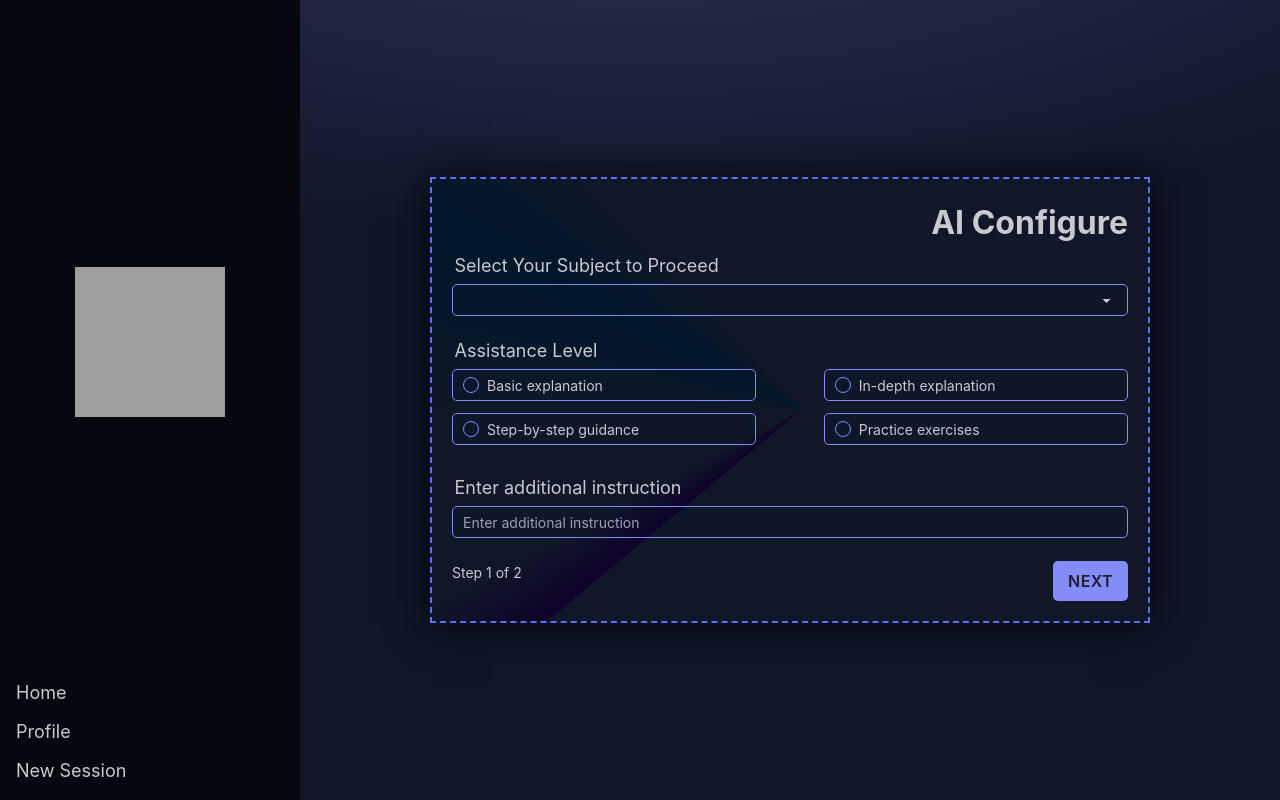
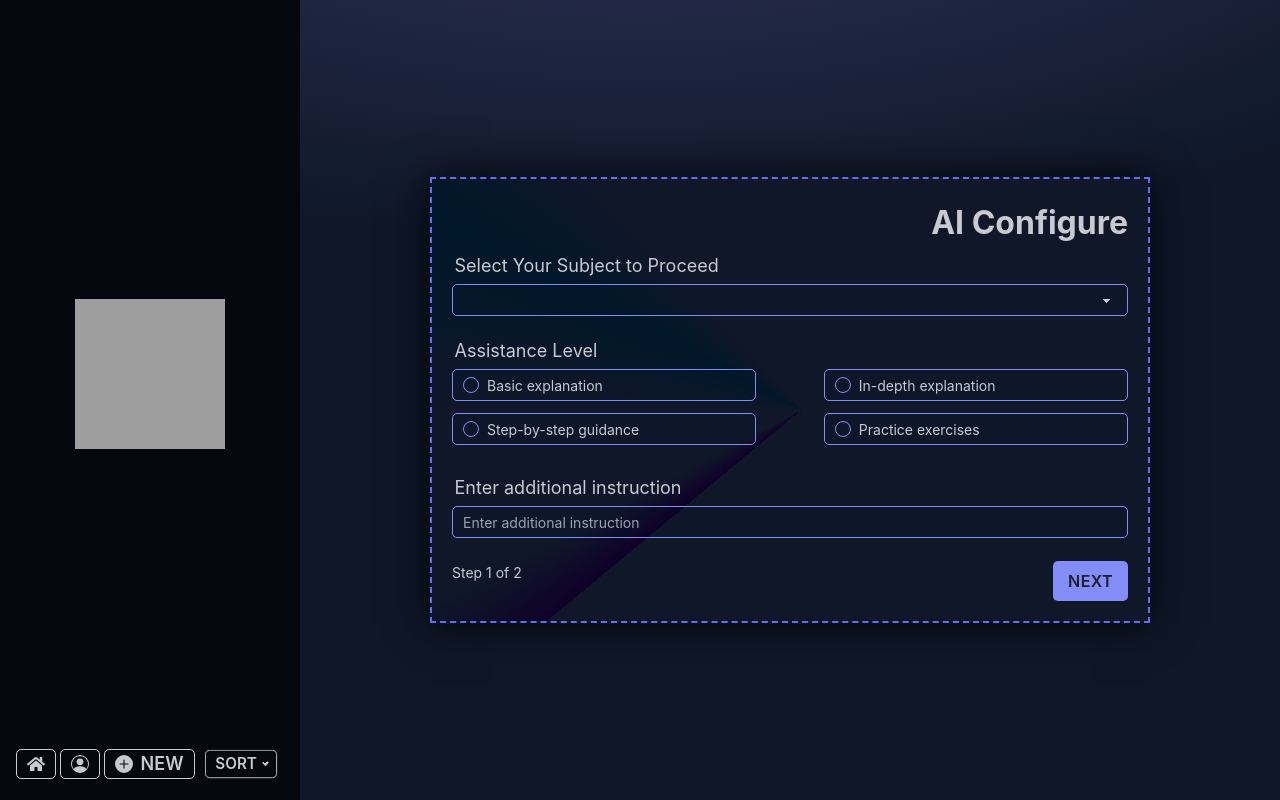
Before and after one commit to hasanshahriar32/neuronex_client, a React (Vite) app: page /ai in a window 1280 px wide. Built offline with nearby package versions, Linux system fonts and the light colour scheme; no server answers; sample sign-in values are in the browser's storage; grey boxes are pictures that could not be loaded.

Commit message:
updated dashboard menu

```diff
--- a/src/layout/Dashboard/Dashboard.jsx
+++ b/src/layout/Dashboard/Dashboard.jsx
@@ -6,6 +6,8 @@ import { AiContext } from "../../Contexts/FormContext/FormContext";
 import { AuthContext } from "../../Contexts/UserContext/UserContext";
 import SideCard from "./Components/SideCard";
 import DrawerToggle from "./DrawerToggle";
+import { FaHome } from "react-icons/fa";
+import { BsPersonCircle, BsFillPlusCircleFill } from "react-icons/bs";
 const Dashboard = () => {
   const { setAiConfig, drawerOpen, setDrawerOpen } = useContext(AiContext);
   const navigate = useNavigate();
@@ -107,7 +109,7 @@ const Dashboard = () => {
             <ul className="menu lg:menu-horizontal bg-base-200  text-lg   rounded-box lg:mb-64">
               <li>
                 <details>
-                  <summary className="btn   text-md lg:btn-secondary btn-ghost ">
+                  <summary className="btn   text-md btn-success btn-outline ">
                     {/* <button className="btn  w-8 lg:w-full text-md lg:btn-secondary btn-ghost ">
                       <FaSort /> */}
 
@@ -145,22 +147,41 @@ const Dashboard = () => {
             )}
           </div>
 
-          <li>
-            <Link to="/">Home</Link>
-          </li>
-          <li>
-            <Link to="/profile">Profile</Link>
-          </li>
-          <li>
+          <li className= 'flex flex-row border- items-center lg:justify-between gap-2 justify-end lg:gap-0 text-md lg:text-lg'>
+            <Link className="text-md btn btn-neutral shadow-sm btn-outline lg:text-lg" to="/"><FaHome /></Link>
+
+            <Link className="text-md btn btn-neutral shadow-sm btn-outline lg:text-lg" to="/profile"><BsPersonCircle /></Link>
+
             <Link
+              className= 'flex flex-row btn btn-neutral shadow-sm btn-outline items-center justify-center gap-2 text-md lg:text-lg'
               onClick={(e) => {
                 e.preventDefault();
                 setAiConfig([]);
-                navigate("/dashboard/compose");
+                navigate("/ai/compose");
               }}
             >
-              New Session
+
+             <span><BsFillPlusCircleFill /></span>
+             <span>NEW</span>
             </Link>
+            <ul className="menu menu-horizontal lg:flex hidden bg-base-200 text-lg rounded-box ">
+  <li className=''>
+    <details className="relative">
+      <summary className="btn text-md btn-neutral shadow-sm btn-outline">
+        <span className="flex">Sort</span>
+      </summary>
+      <ul className="absolute right-0 bottom-full flex flex-col-reverse z-40">
+        <li className="bg-base-100 m-2 text-lg rounded-lg">
+          <a>View All</a>
+        </li>
+        <li className="bg-base-100 m-2 text-lg rounded-lg">
+          <a>Favorite</a>
+        </li>
+      </ul>
+    </details>
+  </li>
+</ul>
+
           </li>
         </ul>
       </div>
```
